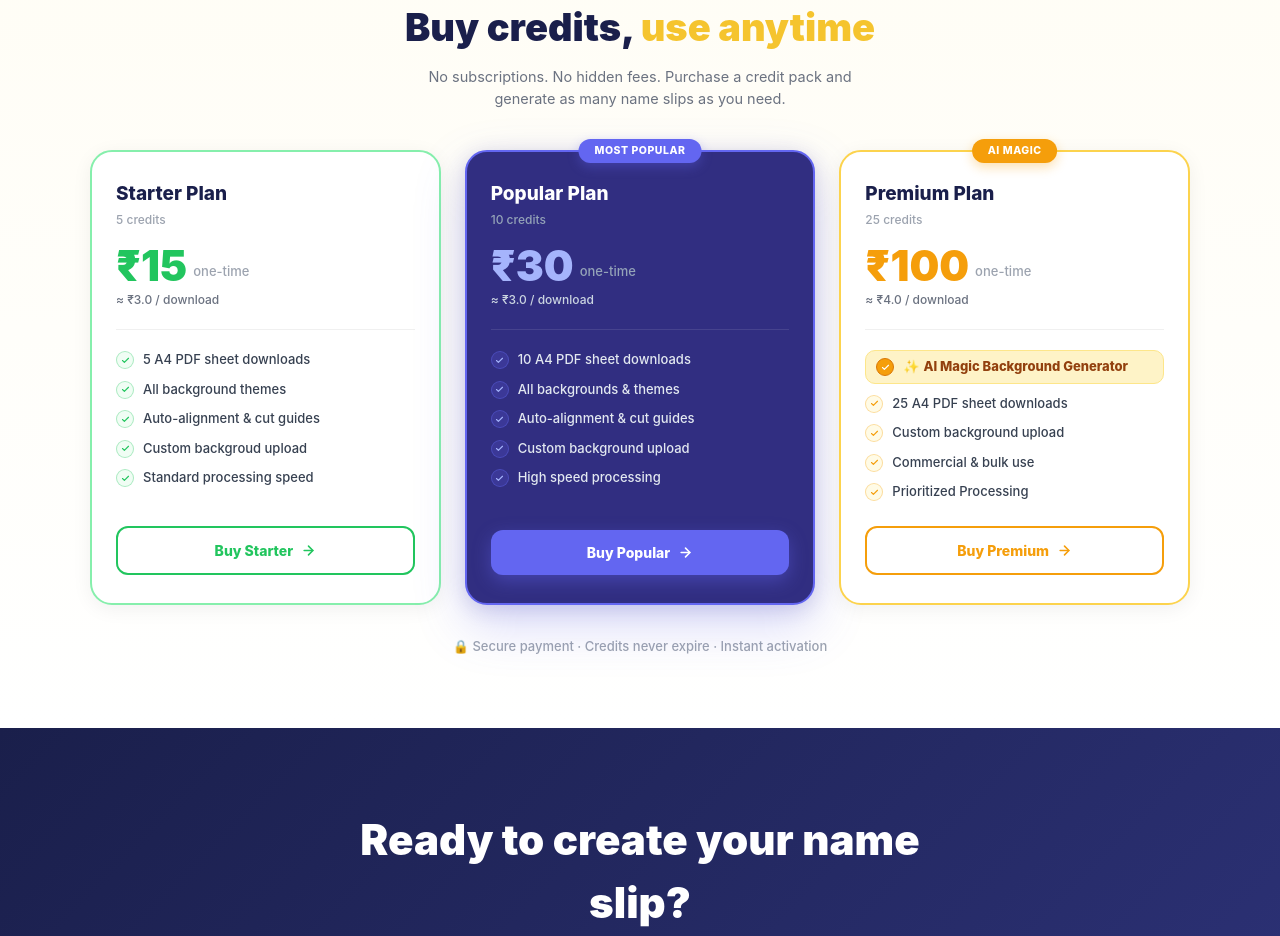
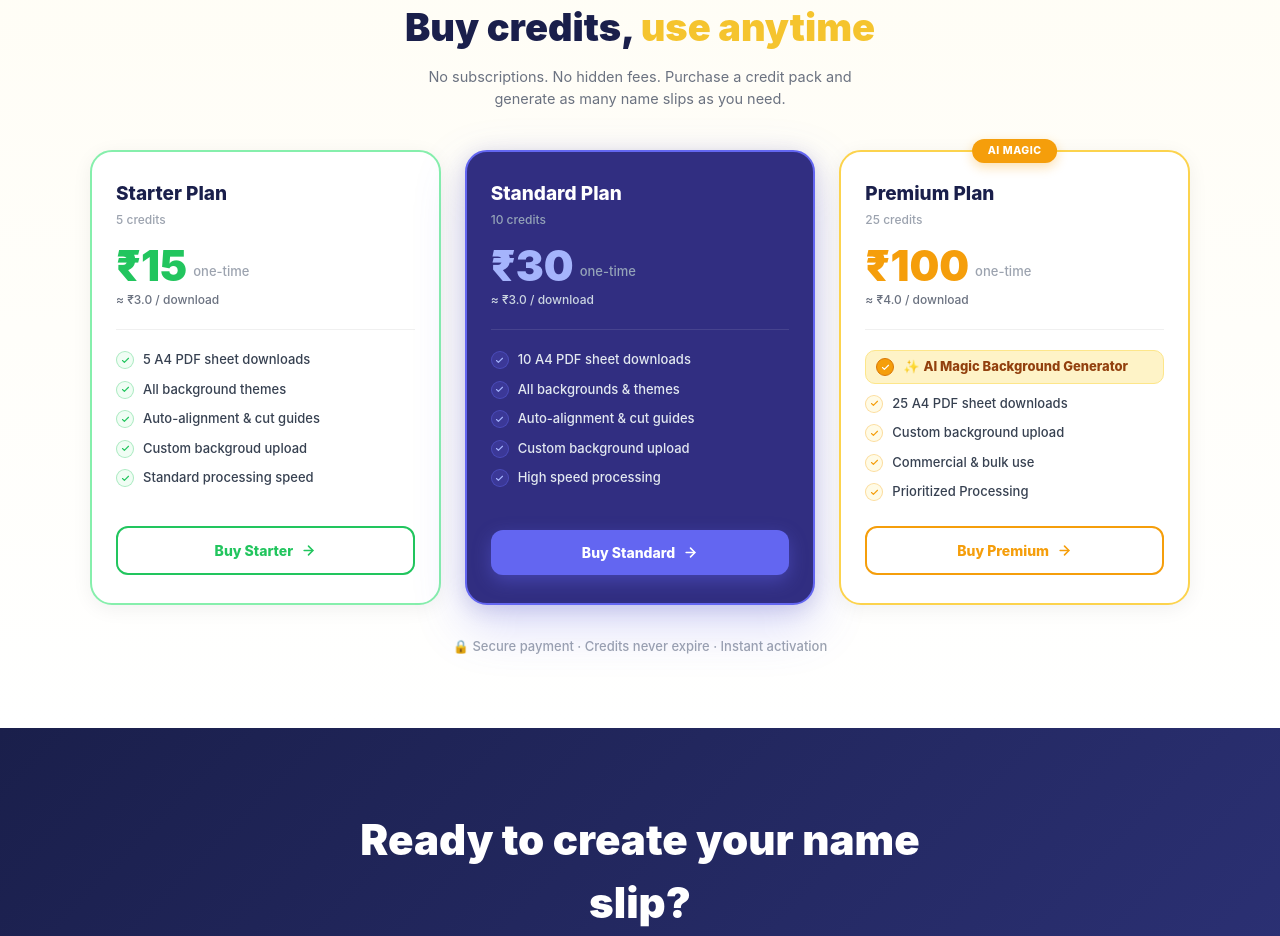
Before and after one commit to muhdismailm/labelbee, a Next.js app: page / in a window 1280 px wide. Shown: the part 1720-2656 px from the top of the page. Built offline with nearby package versions, Linux system fonts and the light colour scheme.

Commit message:
price session updated

```diff
--- a/src/app/api/create-order/route.ts
+++ b/src/app/api/create-order/route.ts
@@ -30,7 +30,7 @@ export async function POST(req: Request) {
     // Secure server-side pricing definitions (paise: ₹1 = 100 paise)
     const pricingMap: Record<string, number> = {
       pack_1: 1500,   // ₹15.00 (Starter: 5 credits)
-      pack_4: 3000,   // ₹30.00 (Popular: 10 credits)
+      pack_4: 3000,   // ₹30.00 (Standard: 10 credits)
       pack_10: 10000, // ₹100.00 (Premium: 25 credits)
     };
 
--- a/src/app/generator/page.tsx
+++ b/src/app/generator/page.tsx
@@ -271,7 +271,7 @@ export default function Home() {
         amount: orderData.amount,
         currency: orderData.currency,
         name: "LabelBee Credits",
-        description: `${packageId === 'pack_1' ? '5 Downloads (Starter)' : packageId === 'pack_4' ? '10 Downloads (Popular)' : '25 Downloads (Premium)'
+        description: `${packageId === 'pack_1' ? '5 Downloads (Starter)' : packageId === 'pack_4' ? '10 Downloads (Standard)' : '25 Downloads (Premium)'
           }`,
         image: "https://images.unsplash.com/photo-1546410531-bb4caa6b424d?w=128&auto=format&fit=crop",
         order_id: orderData.id,
@@ -758,10 +758,10 @@ export default function Home() {
                 </button>
               </div>
 
-              {/* Pack 4: Popular (₹30 for 10 credits) */}
+              {/* Pack 4: Standard (₹30 for 10 credits) */}
               <div className="border-2 border-indigo-500 rounded-2xl p-5 flex flex-col items-center text-center gap-4 bg-indigo-50/25 relative shadow-indigo-100 shadow-lg hover:shadow-xl transition-all duration-300">
                 <span className="px-2.5 py-0.5 rounded-full bg-indigo-600 text-white text-xs font-bold uppercase tracking-wide">
-                  Popular Plan
+                  Standard Plan
                 </span>
                 <div className="my-1">
                   <div className="text-3xl font-black text-indigo-600">10</div>
@@ -776,7 +776,7 @@ export default function Home() {
                   disabled={loadingPayment}
                   className="w-full py-2.5 rounded-xl bg-gradient-to-r from-indigo-500 to-purple-600 hover:from-indigo-600 hover:to-purple-700 text-white text-sm font-bold hover:scale-[1.02] transition-all cursor-pointer"
                 >
-                  Buy Popular
+                  Buy Standard
                 </button>
               </div>
 
--- a/src/app/page.tsx
+++ b/src/app/page.tsx
@@ -854,13 +854,13 @@ export default function LandingPage() {
                 cta: "Buy Starter",
               },
               {
-                name: "Popular Plan",
+                name: "Standard Plan",
                 emoji: "🔥",
                 price: "₹30",
                 priceNum: 30,
                 credits: 10,
                 unit: "₹3.0 / download",
-                badge: "Most Popular" as string | null,
+                badge: null as string | null,
                 accent: "#6366f1",
                 accentBg: "#eef2ff",
                 borderColor: "#6366f1",
@@ -872,7 +872,7 @@ export default function LandingPage() {
                   "Custom background upload",
                   "High speed processing"
                 ],
-                cta: "Buy Popular",
+                cta: "Buy Standard",
               },
               {
                 name: "Premium Plan",
```
